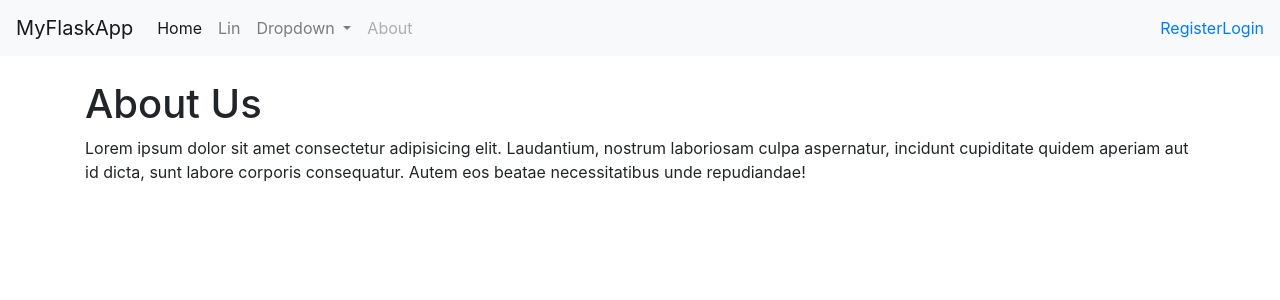
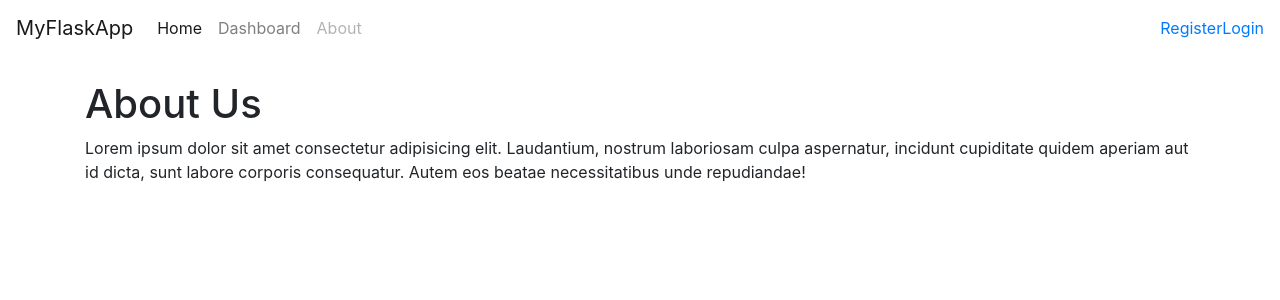
Before and after one commit to Verosoph/tryFlask, a Flask app: page /about in a window 1280 px wide. Shown: the top 300 px of the page. Run offline with Flask 2, Linux system fonts and the light colour scheme; some libraries are stand-ins or nearby versions.

Commit message:
navbar fixed

```diff
--- a/templates/includes/_navbar.html
+++ b/templates/includes/_navbar.html
@@ -1,27 +1,12 @@
-<nav class="navbar navbar-expand-lg navbar-light bg-light">
+<nav class="navbar navbar-expand-lg navbar-light ">
   <a class="navbar-brand" href="#">MyFlaskApp</a>
-    <button class="navbar-toggler" type="button" data-toggle="collapse" data-target="#navbarSupportedContent" aria-controls="navbarSupportedContent" aria-expanded="false" aria-label="Toggle navigation">
-      <span class="navbar-toggler-icon"></span>
-    </button>
-
   <div class="collapse navbar-collapse" id="navbarSupportedContent">
     <ul class="navbar-nav mr-auto">
       <li class="nav-item active">
         <a class="nav-link" href="/">Home <span class="sr-only">(current)</span></a>
       </li>
       <li class="nav-item">
-          <a class="nav-link" href="#">Lin</a>
-        </li>
-        <li class="nav-item dropdown">
-          <a class="nav-link dropdown-toggle" href="#" id="navbarDropdown" role="button" data-toggle="dropdown" aria-haspopup="true" aria-expanded="false">
-            Dropdown
-          </a>
-          <div class="dropdown-menu" aria-labelledby="navbarDropdown">
-            <a class="dropdown-item" href="#">Action</a>
-            <a class="dropdown-item" href="#">Another action</a>
-            <div class="dropdown-divider"></div>
-            <a class="dropdown-item" href="#">Something else here</a>
-          </div>
+        <a class="nav-link" href="/dashboard">Dashboard</a>
       </li>
       <li class="nav-item">
         <a class="nav-link disabled" href="/about">About</a>
--- a/templates/layout.html
+++ b/templates/layout.html
@@ -17,7 +17,7 @@
         </div>
 
         <script src="https://stackpath.bootstrapcdn.com/bootstrap/4.1.1/js/bootstrap.min.js"></script>
-        <script src="//cdn.ckeditor.com/4.9.2/standard/ckeditor.js"></script>
+        <script src="//cdn.ckeditor.com/4.9.2/standard/ckeditor.js" ></script>
         <script type="text/javascript">
             CKEDITOR.replace('editor')
         </script>
```
Lines whose indentation alone changed are shown as unchanged.
